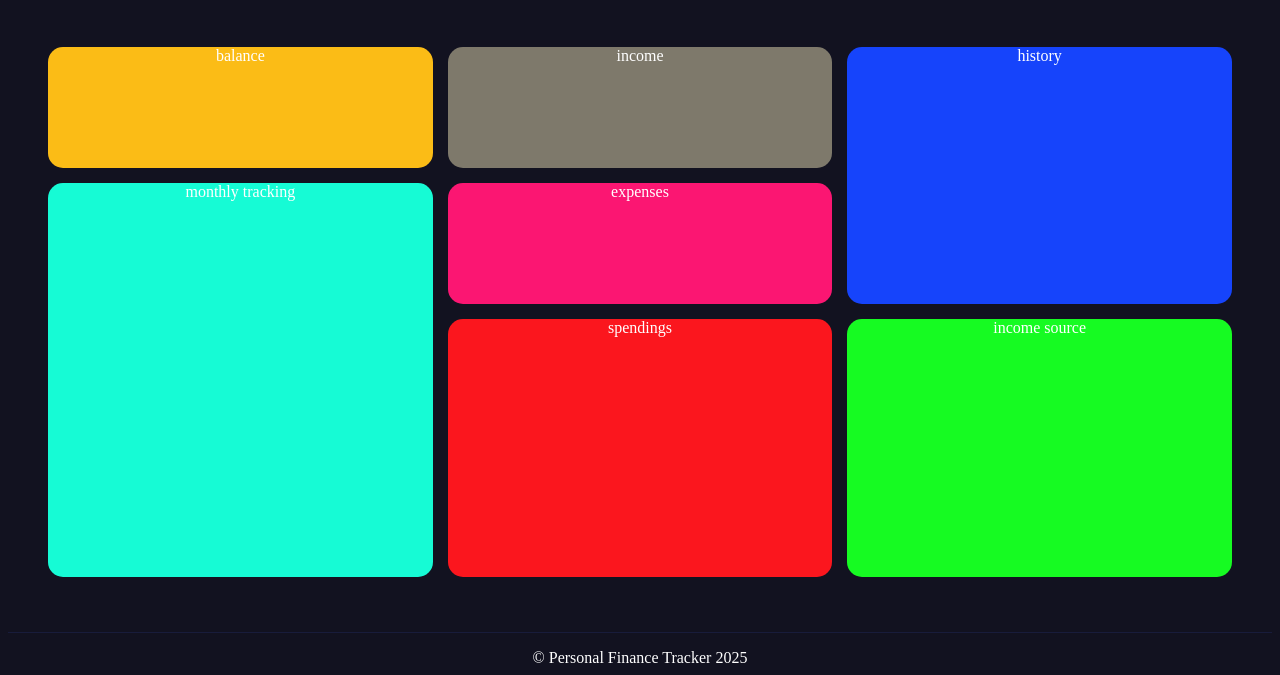
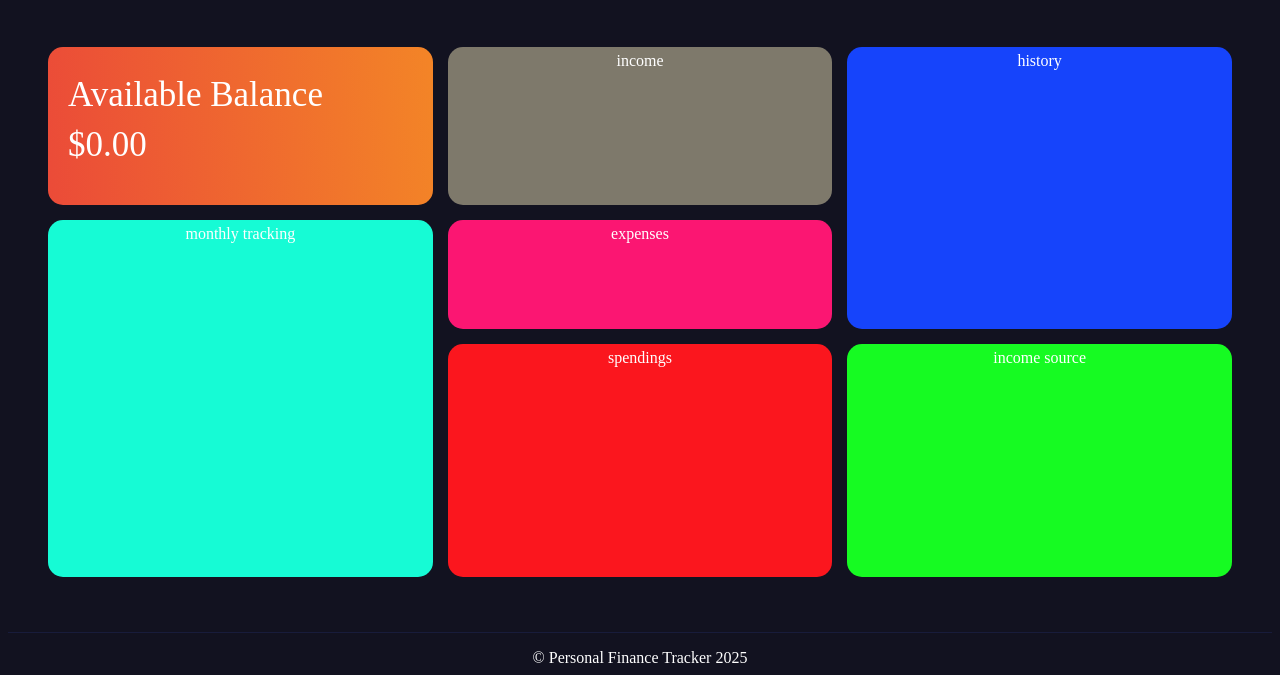
Before and after one commit to notedwinpiatek/PersonalFinanceTracker, a Django app: page /finance_tracker/ in a window 1280 px wide. Shown: the part 135-810 px from the top of the page. Run offline with Django 5.2, Linux system fonts and the light colour scheme; the visitor is signed in with stand-in values (Sample User, id 1); data that the repository does not hold is empty; some web fonts are replaced.

Commit message:
feat: finish balance tab

```diff
--- a/personal_finance_tracker/finance_tracker/static/finance_tracker/styles.css
+++ b/personal_finance_tracker/finance_tracker/static/finance_tracker/styles.css
@@ -201,6 +201,19 @@ form input:focus {
 h1 {
     font-size: 35px;
 }
+.item-header{
+    text-align: left;
+    font-weight: 400;
+    margin-bottom: 0;
+    padding-bottom: 0;
+}
+.item-p{
+    margin-top: 10px;
+    padding-top: 0;
+    text-align: left;
+    font-weight: 400;
+    font-size: 35px;
+}
 
 /* BTN */
 button {
@@ -240,12 +253,20 @@ button:hover {
 
 .parent div {
     border-radius: 15px;
+    padding: 5px 20px;
 }
 
 .balance {
     grid-area: 1 / 1 / 2 / 2;
-    background-color: #fbbc16;
+    background: linear-gradient(85deg, var(--primary-color), var(--secondary-color));
+    background-size: 200% 400%;
+    transition: all 0.1s ease-in-out;
 }
+
+.balance:hover{
+    animation: gradient-animation 2s ease infinite;
+}
+
 .income {
     grid-area: 1 / 2 / 2 / 3;
     background-color: #7e796b;
--- a/personal_finance_tracker/finance_tracker/templates/finance_tracker/index.html
+++ b/personal_finance_tracker/finance_tracker/templates/finance_tracker/index.html
@@ -10,7 +10,10 @@
     <h1>{{total_expenses_amount}}</h1>
     <h1>{{user_balance}}</h1> {% endcomment %}
     <div class="parent">
-        <div class="balance">balance</div>
+        <div class="balance">
+            <h1 class="item-header">Available Balance</h1>
+            <p class="item-p">${{user_balance}}</p>
+        </div>
         <div class="income">income</div>
         <div class="monthly-tracking">monthly tracking</div>
         <div class="spendings">spendings</div>
```
